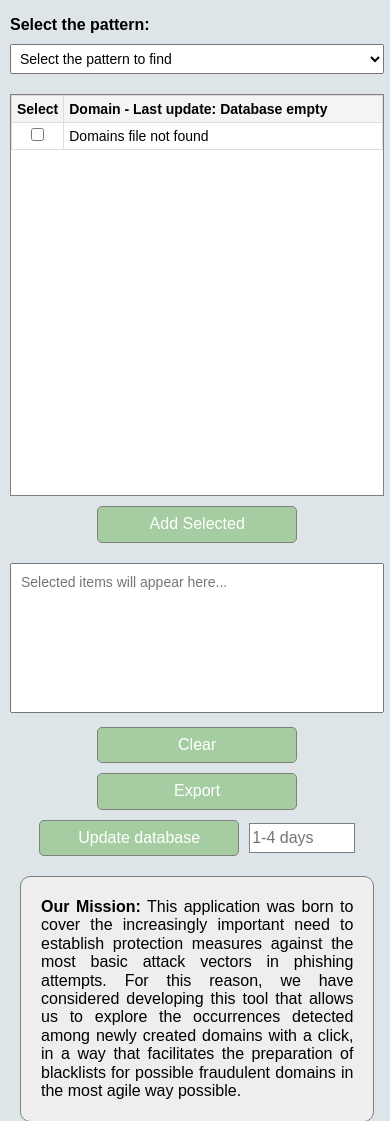
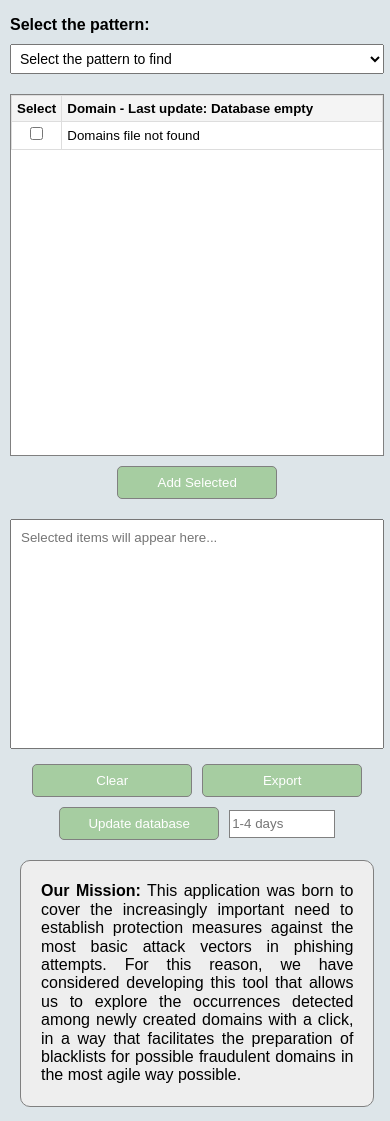
Before and after one commit to juanse77/fake-new-domains-web, a Flask app: page / in a window 390 px wide. Shown: the part 54-1175 px from the top of the page. Run offline with Flask 3, Linux system fonts and the light colour scheme.

Commit message:
Modify styles

```diff
--- a/static/styles.css
+++ b/static/styles.css
@@ -67,6 +67,7 @@ textarea {
     padding: 10px;
     box-sizing: border-box;
     resize: none;
+    height: 260px;
 }
 
 th {
@@ -83,22 +84,26 @@ button {
     color: white;
     border: 1px solid black;
     width: 100%;
-    max-width: 200px;
+    max-width: 260px;
     border-radius: 5px;
 	margin: 5px;
+    font-size: 10pt;
+    padding: 8px;
 }
 
 #domains {
-    height: 400px;
+    height: 360px;
     overflow: auto;
     background-color: white;
     border: 1px solid gray;
+
 }
 
 #days {
     width: 100px;
-    height: 26px;
+    height: 24px;
 	margin: 5px;
+    font-size: 10pt;
 }
 
 .actions {
@@ -179,7 +184,7 @@ input {
     }
 
     table, textarea {
-        font-size: 14px;
+        font-size: 10pt;
     }
 
     th, td {
@@ -188,6 +193,7 @@ input {
 
     button {
         width: 100%;
+        max-width: 160px;
     }
 }
 
@@ -203,9 +209,10 @@ input {
     button {
         padding: 8px;
         margin: 5px;
+        max-width: 150;
     }
 
     textarea {
-        height: 150px;
+        height: 230px;
     }
 }
```
